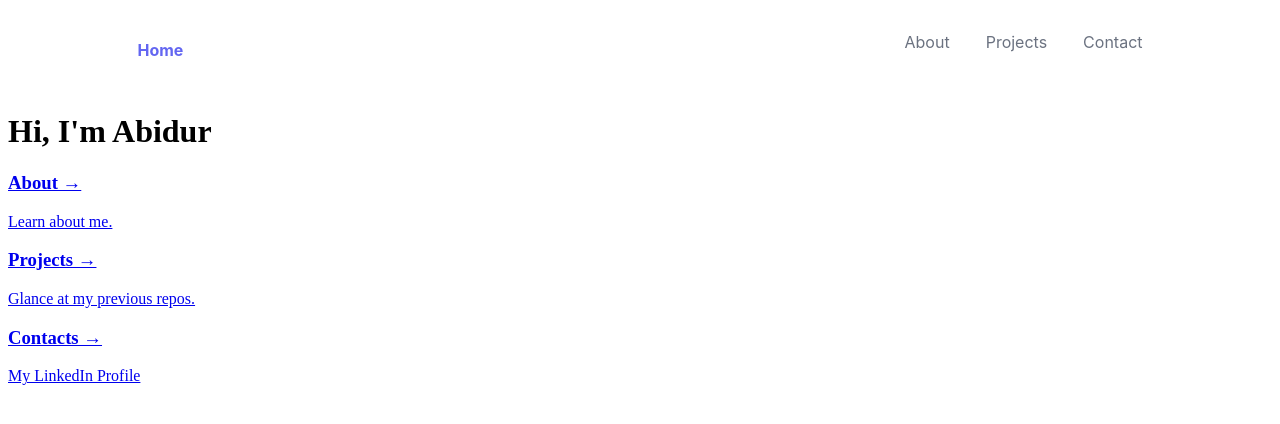
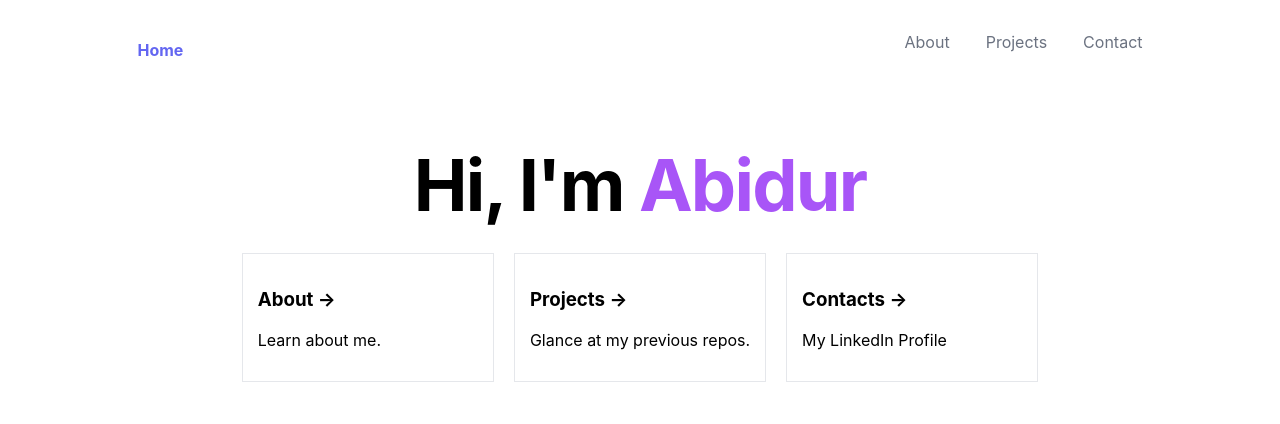
Before and after one commit to dipta3214/portfolio-abidur, a plain HTML site: page index.html in a window 1280 px wide. Drawn offline with Linux system fonts and the light colour scheme.

Commit message:
added new sections in the content div

```diff
--- a/css/style.css
+++ b/css/style.css
@@ -137,3 +137,52 @@ nav{
 }
 
 /* Nav ends */
+
+/* Main content starts */
+
+.content{
+    display: flex;
+    justify-content: center;
+    margin: 25px 0 12px;
+    font-family: -apple-system, BlinkMacSystemFont, 'Segoe UI', Roboto, Oxygen, Ubuntu, Cantarell, 'Open Sans', 'Helvetica Neue', sans-serif;
+}
+
+.heading{
+    margin-bottom: 0.75rem;
+    text-align: center;
+    font-size: 2.25rem;
+    line-height: 2.5rem;
+    letter-spacing: -0.05em;
+    font-weight: normal;
+}
+
+.heading strong{
+    color: #a855f7;
+}
+
+.links{
+    display: flex;
+    justify-content: center;
+}
+
+.links{
+    display: grid;
+    grid-template-columns: 1fr 1fr 1fr;
+}
+
+.links a{
+    padding: 15px;
+    border: 1px solid;
+    --tw-border-opacity: 1;
+    border-color: rgb(229 231 235 / var(--tw-border-opacity));
+    margin: 0 10px;
+    text-decoration: none;
+    color: black;
+}
+
+.links a:hover{
+    border-color: #6366F1;
+}
+
+
+/* Main content ends */
--- a/index.html
+++ b/index.html
@@ -159,8 +159,9 @@
         </div>
     </nav>
 
-    <div>
-        <div><h1>Hi, I'm Abidur</h1></div>
+    <div class="content">
+        <div class="content-second-div">
+            <div class="heading"><h1>Hi, I'm <strong>Abidur</strong></h1></div>
             <div class="links">
                 <a href="#">
                     <h3>About →</h3>
@@ -176,6 +177,8 @@
                 </a>
             </div>
         </div>
+    </div>
+
 
 </body>
 
```
Lines whose indentation alone changed are shown as unchanged.
